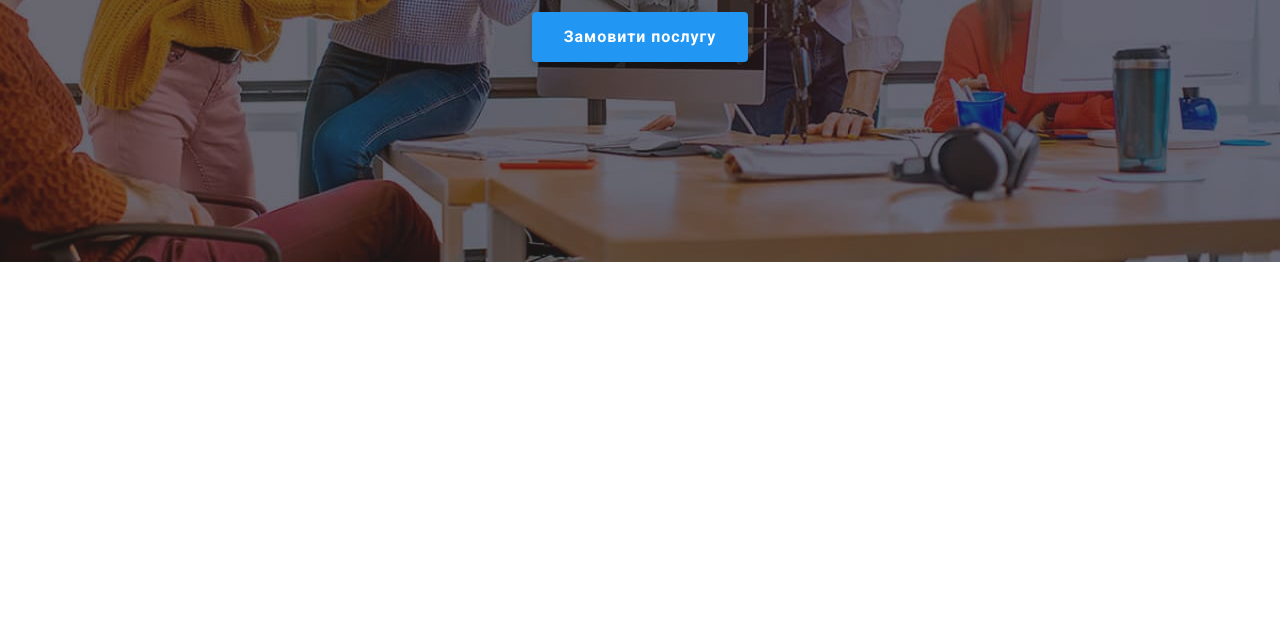
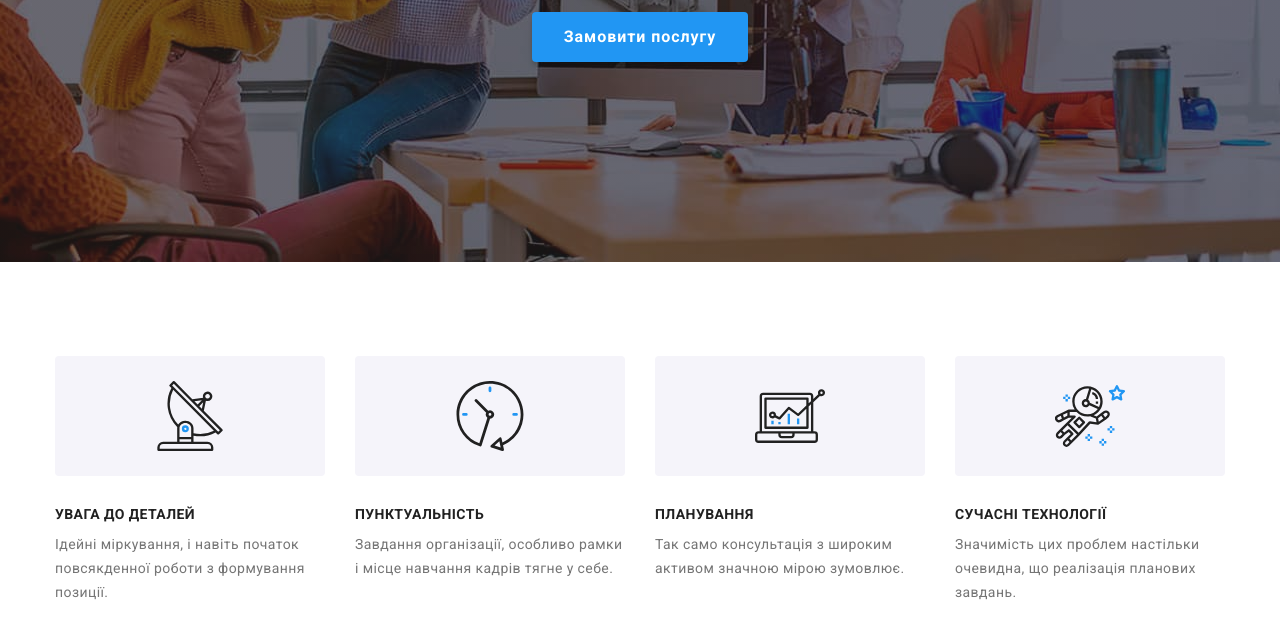
Before and after one commit to MelnykovSV/goit-markup-hw-08, a plain HTML site: page index.html in a window 1280 px wide. Shown: the part 419-1056 px from the top of the page. Before the commit the page ends 800 px from the top, so only its background shows below. Drawn offline with nearby package versions, Linux system fonts and the light colour scheme.

Commit message:
adaptive-features

```diff
--- a/index.html
+++ b/index.html
@@ -161,9 +161,8 @@
           </form>
         </div>
       </section>
-      <!-- <section class="features section">
+      <section class="features section">
         <div class="container">
-
           <h2 class="features__title visually-hidden">Особливості</h2>
 
           <ul class="features__list">
@@ -225,7 +224,7 @@
             </li>
           </ul>
         </div>
-      </section> -->
+      </section>
       <!-- <section class="services">
         <div class="services__body container">
           <h2 class="services__title">Чим ми займаємося</h2>
--- a/sass/components/_features.scss
+++ b/sass/components/_features.scss
@@ -1,20 +1,11 @@
-.features__title {
-  overflow: hidden;
-  width: 0;
-  height: 0;
-}
-.features__list {
-  list-style: none;
-  display: flex;
-  flex-wrap: wrap;
-  & > .features-item:not(:first-child) {
-    margin-left: 30px;
-  }
-}
-
 .features-item {
   display: block;
-  width: calc((100% - 90px) / 4);
+  width: min(450px, 100%);
+  margin: 0 auto;
+
+  &:not(:last-child) {
+    margin-bottom: 30px;
+  }
 
   &__title {
     margin-bottom: 10px;
@@ -44,31 +35,25 @@
     margin-top: 30px;
   }
 }
-// .features-item__title {
-//   margin-bottom: 10px;
-//   font-weight: 700;
-//   font-size: 14px;
-//   line-height: calc(16 / 14);
-//   letter-spacing: 0.03em;
-//   text-transform: uppercase;
-//   color: $dark;
-// }
-// .features-item__description {
-//   line-height: calc(24 / 14);
-//   letter-spacing: 0.03em;
-// }
 
-// .features-item__icon-container {
-//   display: flex;
-//   height: 120px;
-//   background: $bg-light;
-//   border-radius: 4px;
-//   justify-content: center;
-//   align-items: center;
-// // }
-// .features-item__icon {
-//   display: block;
-// // }
-// .features-item__body {
-//   margin-top: 30px;
-// }
+@media screen and (min-width: 768px) {
+  .features__list {
+    display: flex;
+    flex-wrap: wrap;
+    justify-content: space-between;
+    gap: 30px;
+  }
+
+  .features-item {
+    margin: 0;
+    display: block;
+    width: min(450px, 47.9674%);
+    margin: 0 auto;
+  }
+}
+
+@media screen and (min-width: 1200px) {
+  .features-item {
+    width: calc((100% - 90px) / 4);
+  }
+}
--- a/sass/utils/_global.scss
+++ b/sass/utils/_global.scss
@@ -27,8 +27,15 @@ a {
 }
 
 .section {
-  padding-top: 94px;
-  padding-bottom: 94px;
+  padding-top: 60px;
+  padding-bottom: 60px;
+}
+
+@media screen and (min-width: 1200px) {
+  .section {
+    padding-top: 94px;
+    padding-bottom: 94px;
+  }
 }
 ul {
   padding: 0;
```
Also changed, not shown: sass/components/_hero.scss (+0 -23 lines), css/main.css, dist/css/main.min.css, 2 other files.
